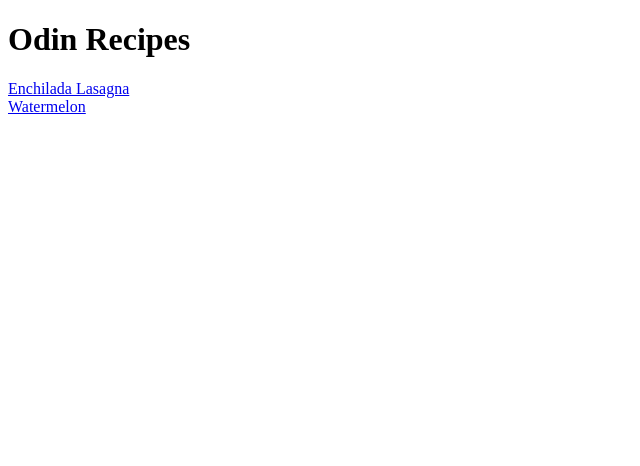
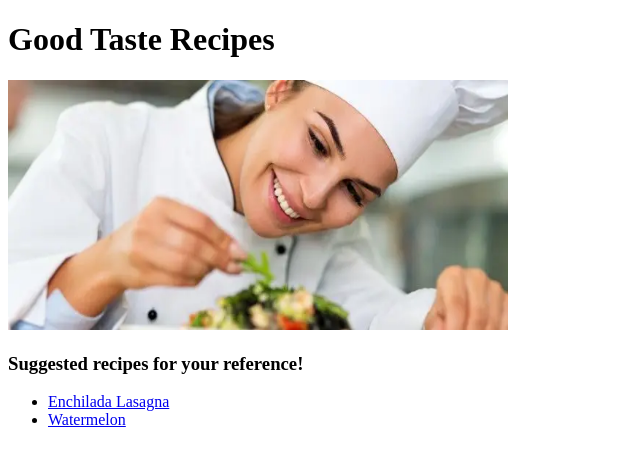
Before and after one commit to bluenights004/odin-recipes, a plain HTML site: page index.html in a window 1280 px wide. Shown: the whole page, without its empty margins (0-640 px from the left). Drawn offline with Linux system fonts and the light colour scheme.

Commit message:
add chef image and edited images sizes on index and recipe pages

```diff
--- a/index.html
+++ b/index.html
@@ -7,10 +7,14 @@
     <title>Home Page</title>
 </head>
 <body>
-    <h1>Odin Recipes</h1>
-    <a href="recipes/lasagna.html">Enchilada Lasagna</a>
-    <div></div>
-    <a href="recipes/watermelon.html">Watermelon</a>
-
+    <h1>Good Taste Recipes</h1>
+    <img src='images/chef.webp' alt='chef' style="width:500px;height:250px;">
+    <h3>Suggested recipes for your reference!</h3>
+    <div>
+        <ul>
+        <li><a href="recipes/lasagna.html">Enchilada Lasagna</a></li>
+        <li><a href="recipes/watermelon.html">Watermelon</a></li>
+       </ul>
+    </div>
 </body>
 </html>
```
Also changed, not shown: recipes/lasagna.html (+1 -1 lines), recipes/watermelon.html (+1 -1 lines), images/chef.webp (added).
